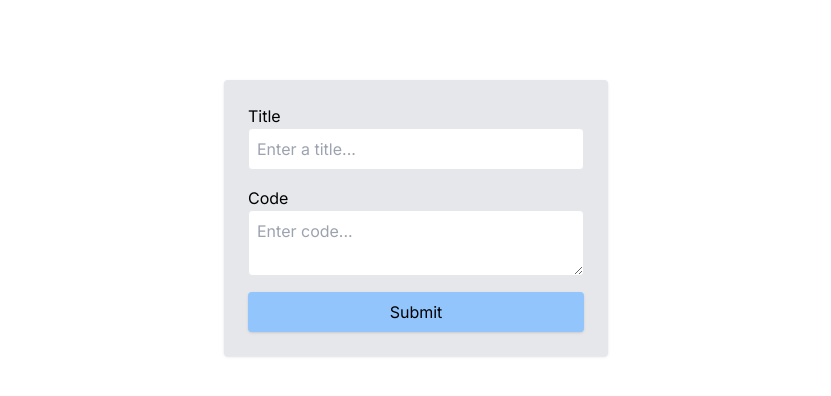
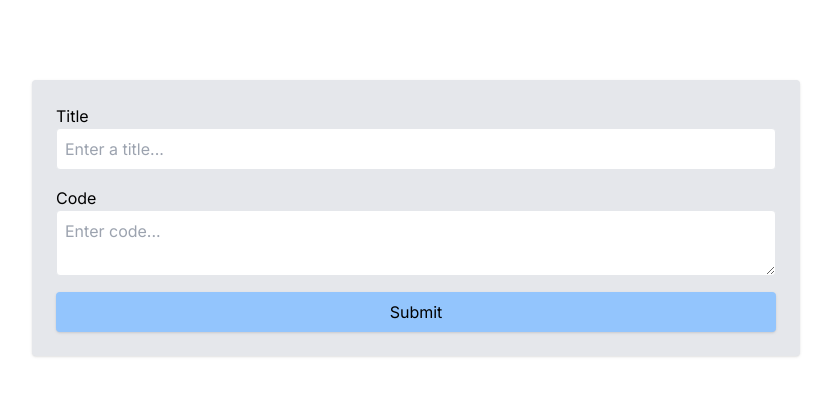
Before and after one commit to AungMyoAye101/snippet-next, a Next.js app: page /snippets/new in a window 1280 px wide. Shown: the top 396 px of the page, without its empty margins (224-1055 px from the left). Built offline with nearby package versions, Linux system fonts and the light colour scheme.

Commit message:
add style

```diff
--- a/src/app/layout.tsx
+++ b/src/app/layout.tsx
@@ -16,7 +16,9 @@ export default function RootLayout({
 }>) {
   return (
     <html lang="en">
-      <body className={inter.className}>{children}</body>
+      <body className={inter.className}>
+        <div className="min-w-80 max-w-screen-md mx-auto">{children}</div>
+      </body>
     </html>
   );
 }
--- a/src/app/page.tsx
+++ b/src/app/page.tsx
@@ -1,9 +1,12 @@
 import { db } from "@/db";
+import Link from "next/link";
 
 export default async function Home() {
   const snippets = await db.snippet.findMany();
   const renderSnippets = snippets.map((snippet) => (
-    <div key={snippet.id}>{snippet.title}</div>
+    <div key={snippet.id}>
+      <Link href={`/snippets/${snippet.id}`}>{snippet.title}</Link>
+    </div>
   ));
   return <div>{renderSnippets}</div>;
 }
--- a/src/app/snippets/[id]/page.tsx
+++ b/src/app/snippets/[id]/page.tsx
@@ -9,7 +9,14 @@ const SnippetShowPage = async ({ params }: { params: { id: string } }) => {
   if (!snippet) {
     notFound();
   }
-  return <div>{snippet.title}</div>;
+  return (
+    <div>
+      <h1>{snippet.title} </h1>
+      <pre className="p-3 border border-gray-200 bg-zinc-100 rounded">
+        <code>{snippet.code}</code>
+      </pre>
+    </div>
+  );
 };
 
 export default SnippetShowPage;
--- a/src/app/snippets/new/page.tsx
+++ b/src/app/snippets/new/page.tsx
@@ -22,7 +22,7 @@ const page = () => {
   return (
     <form
       action={createSnippet}
-      className="flex flex-col max-w-96 mx-auto p-6 rounded mt-20 gap-4 shadow bg-gray-200"
+      className="flex flex-col  p-6 rounded mt-20 gap-4 shadow bg-gray-200"
     >
       <div className="flex flex-col ">
         <label htmlFor="title">Title</label>
```
